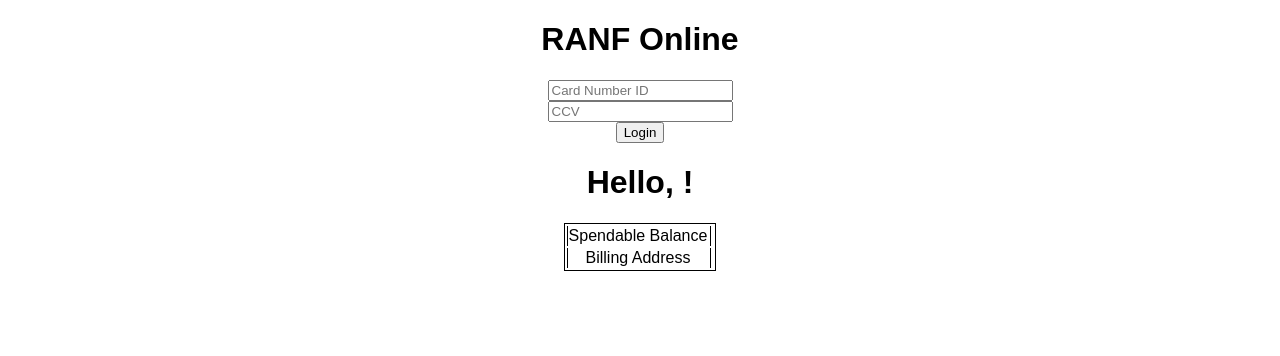
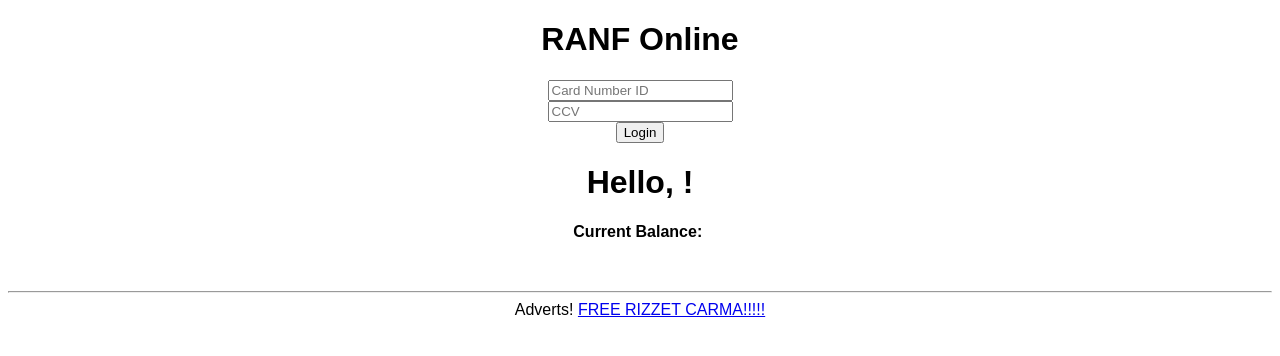
Before and after one commit to justlleoon/ranf-online, a plain HTML site: page index.html in a window 1280 px wide. Drawn offline with nearby package versions, Linux system fonts and the light colour scheme.

Commit message:
dsfdsfsdf

```diff
--- a/index.html
+++ b/index.html
@@ -21,17 +21,12 @@
     </div>
     <div class="chc">
         <h1>Hello, <span id="un"></span>!</h1>
-        <table>
-            <tr>
-                <td>Spendable Balance</td>
-                <td id="wow"></td>
-            </tr>
-            <tr>
-                <td>Billing Address</td>
-                <td id=cool></td>
-            </tr>
-        </table>
+        <p><b>Current Balance:</b>&nbsp;<span id="csh"></span></p>
+        <p><b></b>&nbsp;<span id="cntr"></span></p>
     </div>
+    <hr>
+    <span>Adverts!</span>
+    <a href="https://youareanidiot.cc">FREE RIZZET CARMA!!!!!</a>
     <script>//onstart()</script>
 </body>
 </html>
```
